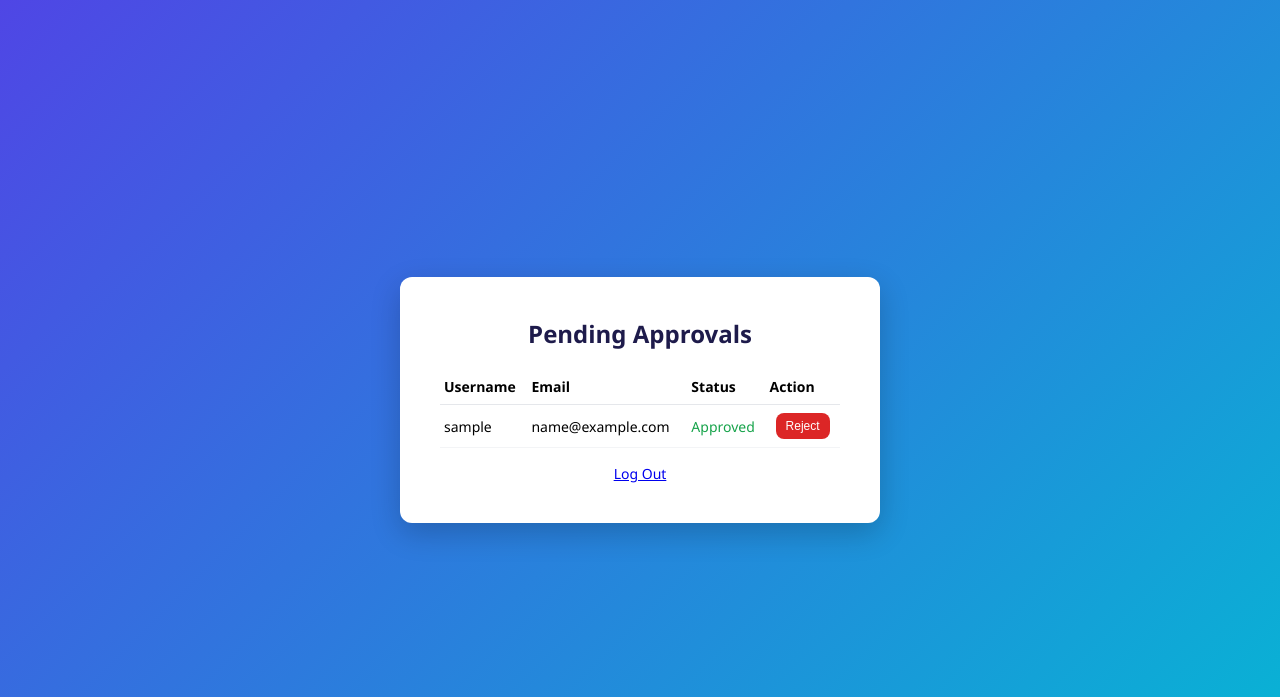
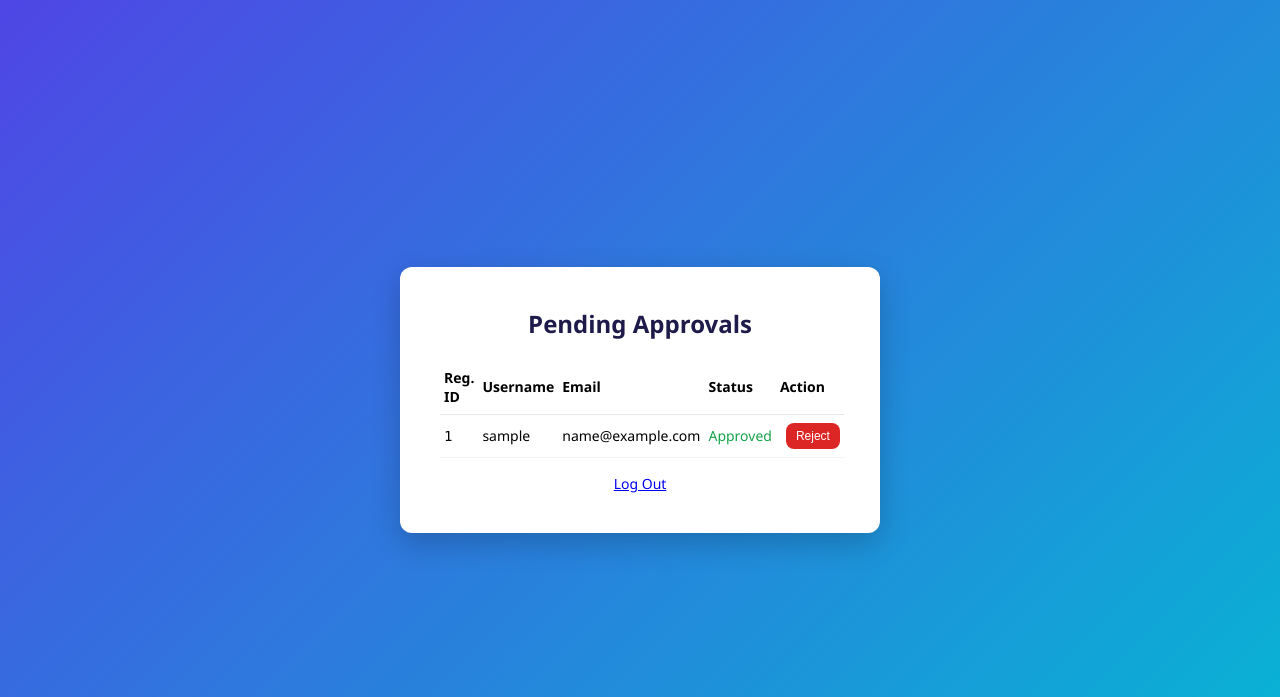
Before and after one commit to 22a21a6157-bit/login-app, a Flask app: page /admin in a window 1280 px wide. Shown: the top 697 px of the page. Run offline with Flask 3, Linux system fonts and the light colour scheme; the visitor is signed in with stand-in values (Sample User, id 1); a database or web service that is not in the repository returns one stand-in record (values such as "Sample title"); some libraries are stand-ins or nearby versions.

Commit message:
Update admin.html

```diff
--- a/templates/admin.html
+++ b/templates/admin.html
@@ -8,6 +8,7 @@
   <table style="width:100%; border-collapse: collapse; font-size: 14px;">
     <thead>
       <tr style="text-align:left; border-bottom: 1px solid #e5e7eb;">
+        <th style="padding:8px 4px;">Reg. ID</th>
         <th style="padding:8px 4px;">Username</th>
         <th style="padding:8px 4px;">Email</th>
         <th style="padding:8px 4px;">Status</th>
@@ -17,6 +18,7 @@
     <tbody>
       {% for u in users %}
       <tr style="border-bottom: 1px solid #f3f4f6;">
+        <td style="padding:8px 4px; font-family:monospace;">{{ u.unique_id }}</td>
         <td style="padding:8px 4px;">{{ u.username }}</td>
         <td style="padding:8px 4px;">{{ u.email }}</td>
         <td style="padding:8px 4px;">
```
